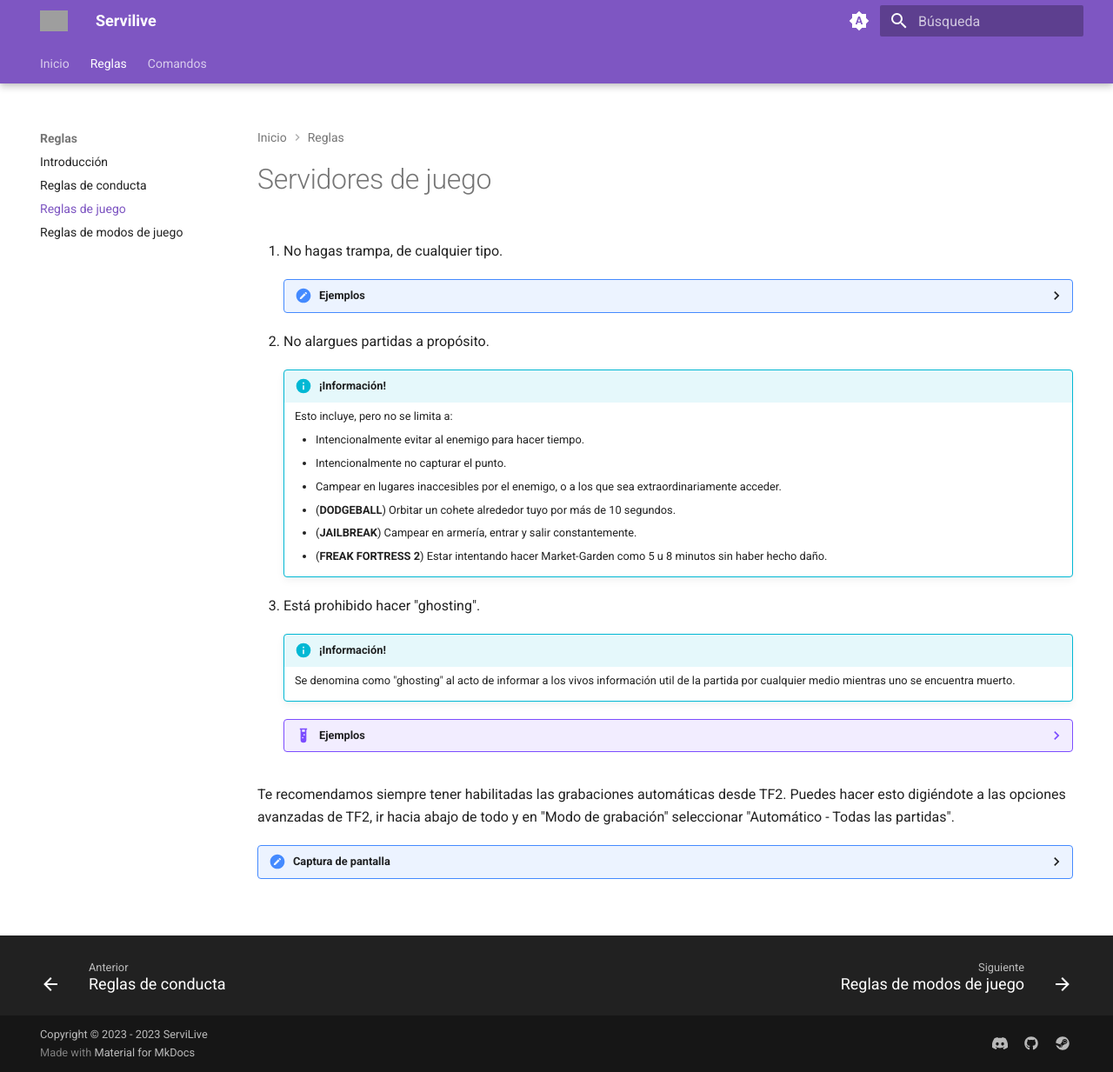
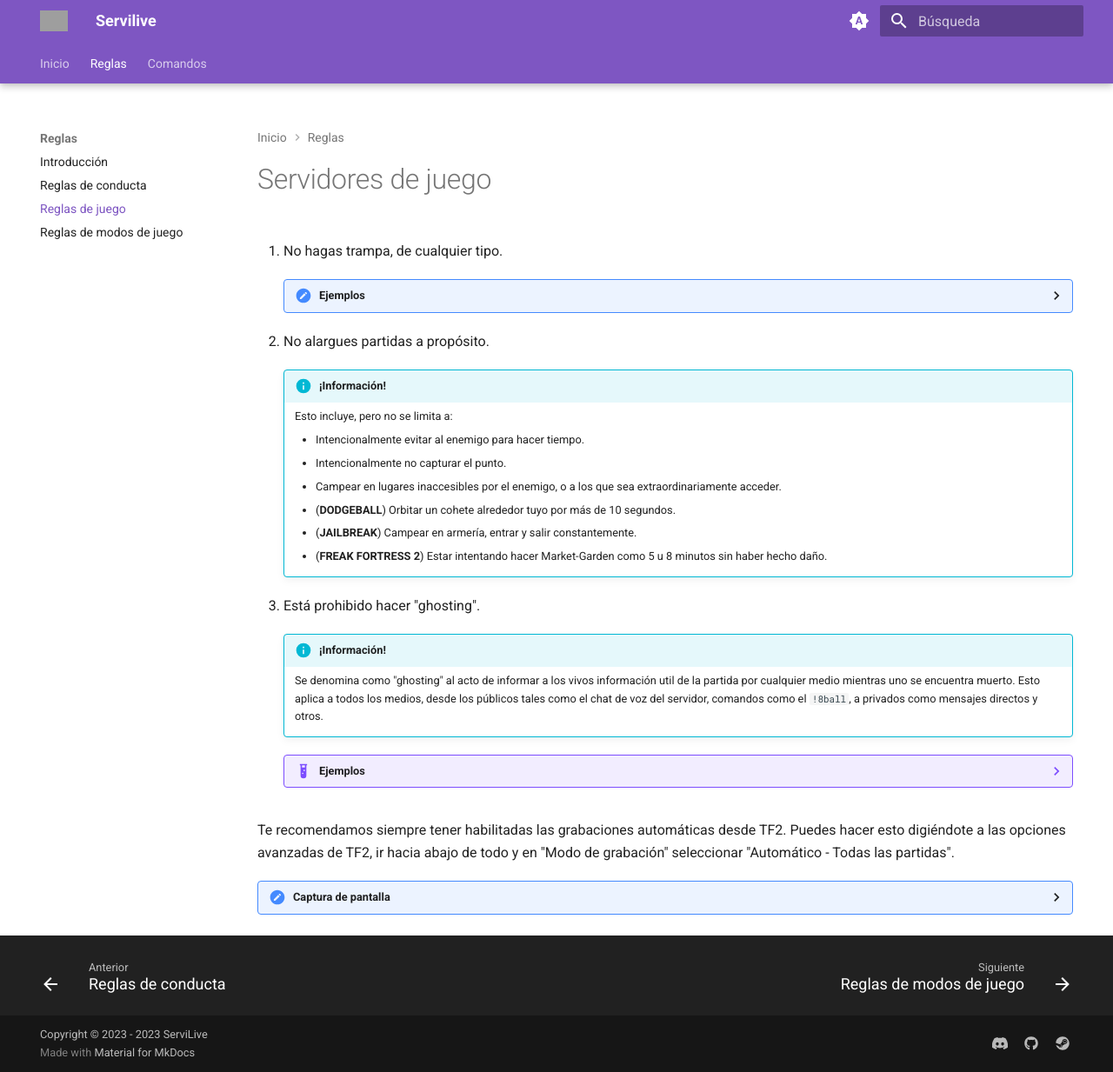
Before and after one commit to patagoniawarriors/docs, an MkDocs documentation site: the page built from docs/reglas/juegos.md, in a window 1280 px wide and 1233 px high. Shown: the whole window at 87% size. Built offline with MkDocs 1.6.1 and Material for MkDocs 9.7.7, drawn with Linux system fonts in a browser that asks for light colours; grey boxes are pictures that could not be loaded.

Commit message:
refactor: agregar aclaración de los medios por donde puede ocurrir el ghosting

```diff
--- a/docs/reglas/juegos.md
+++ b/docs/reglas/juegos.md
@@ -25,7 +25,7 @@
 
     !!! info "¡Información!"
 
-        Se denomina como "ghosting" al acto de informar a los vivos información util de la partida por cualquier medio mientras uno se encuentra muerto.
+        Se denomina como "ghosting" al acto de informar a los vivos información util de la partida por cualquier medio mientras uno se encuentra muerto. Esto aplica a todos los medios, desde los públicos tales como el chat de voz del servidor, comandos como el `!8ball`, a privados como mensajes directos y otros.
 
     ??? example "Ejemplos"
 
```
